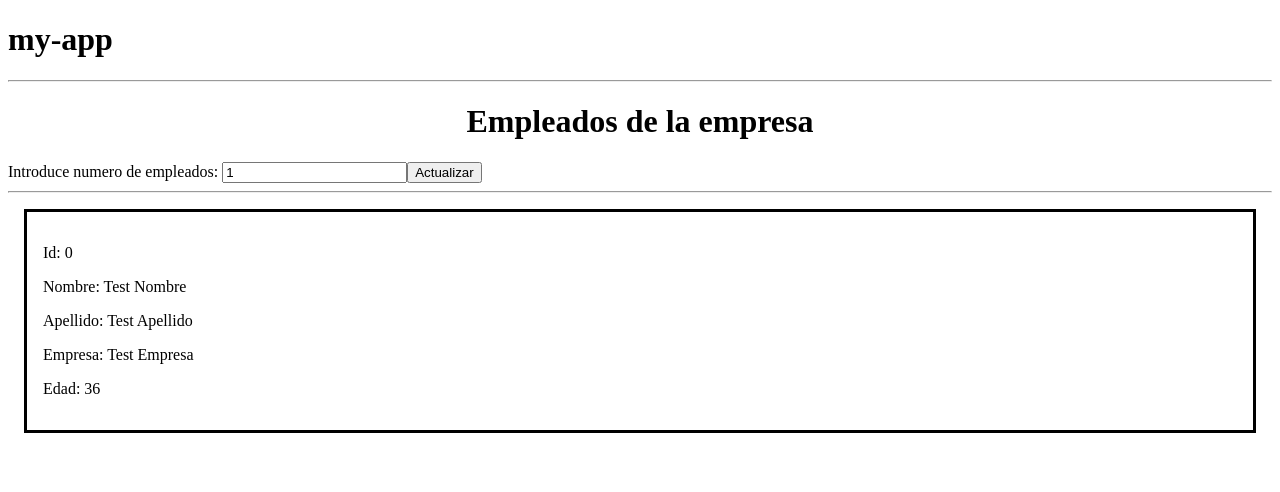
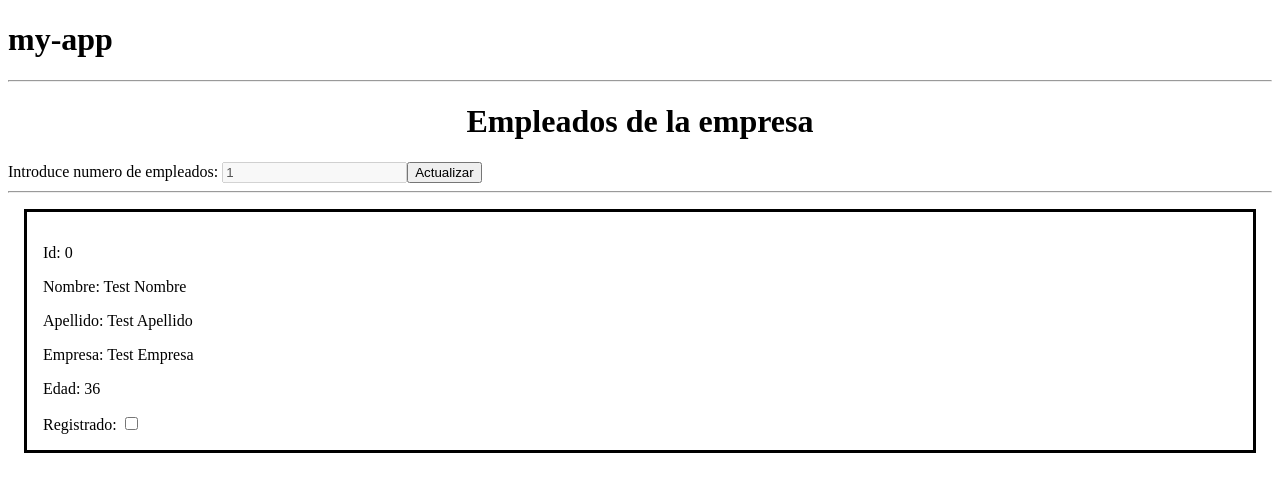
Before and after one commit to jdlopez-dev/my-app, an Angular app: page / in a window 1280 px wide. Shown: the top 492 px of the page. Built offline with nearby package versions, Linux system fonts and the light colour scheme.

Commit message:
[ CP09 ] - Property Binding.

```diff
--- a/src/app/empleado/empleado.component.html
+++ b/src/app/empleado/empleado.component.html
@@ -4,4 +4,6 @@
     <p>Apellido: {{empleado.apellido}}</p>
     <p>Empresa: {{empleado.empresa}}</p>
     <p>Edad: {{empleado.edad}}</p>
+
+    Registrado: <input type="checkbox" name="" id="">
 </div>
--- a/src/app/empleados/empleados.component.html
+++ b/src/app/empleados/empleados.component.html
@@ -1,7 +1,7 @@
 <hr>
 <h1>Empleados de la empresa </h1>
-Introduce numero de empleados: <input type="number" #nuero_empleados_input value={{nuero_empleados}}>
-<input type="button" value="Actualizar" (click)="actualizarEmpleados(nuero_empleados_input.value)">
+Introduce numero de empleados: <input type="number" #nuero_empleados_input value={{nuero_empleados}} [disabled]="enableCuadro">
+<input type="button" value="Actualizar" (click)="actualizarEmpleados(nuero_empleados_input.value)" >
 <hr>
 <div *ngFor="let i of [].constructor(nuero_empleados),let x = index">
     <app-empleado [IdEmpleado] = x></app-empleado>
--- a/src/app/empleados/empleados.component.ts
+++ b/src/app/empleados/empleados.component.ts
@@ -8,6 +8,7 @@ import { Component, OnInit } from "@angular/core";
 export class EmpleadosComponent implements OnInit {
 
     public nuero_empleados: number = 1;
+    enableCuadro = true;
 
     constructor() {
 
```
